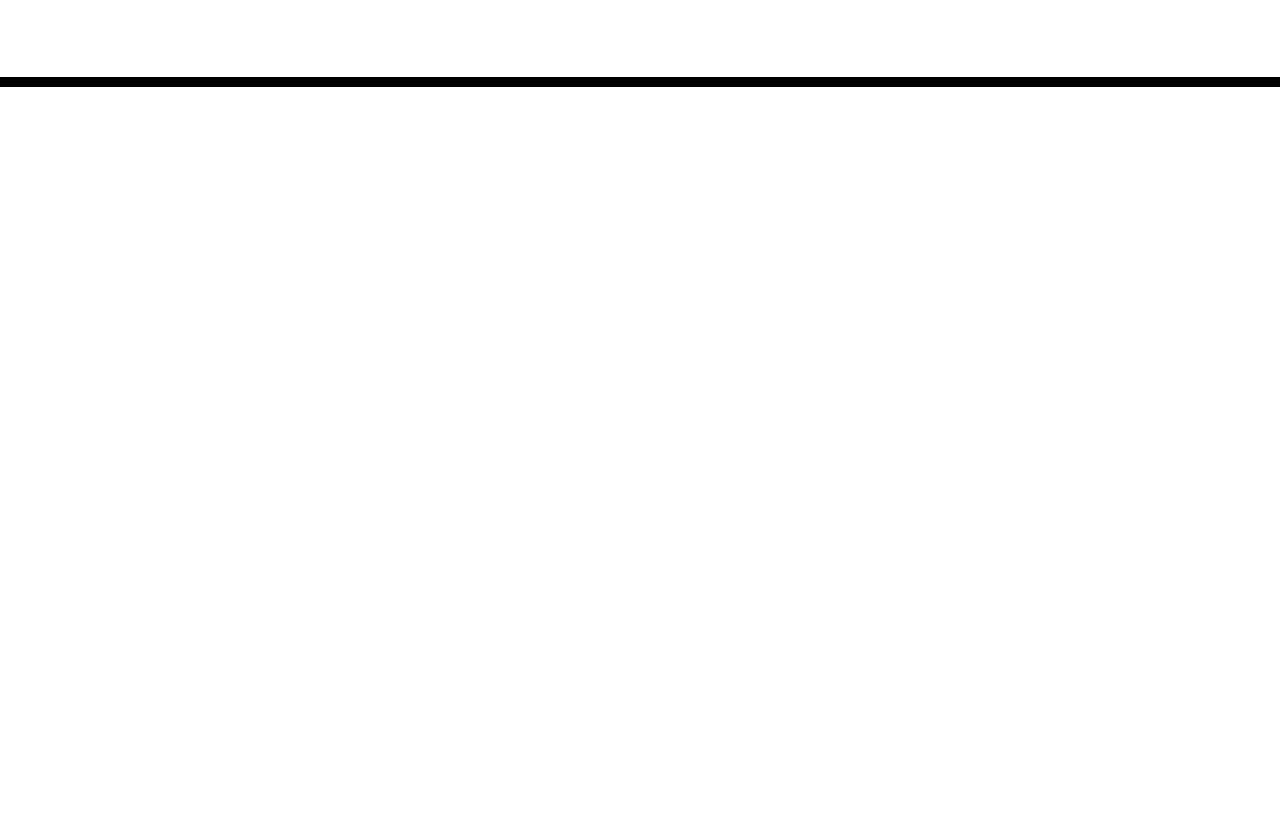
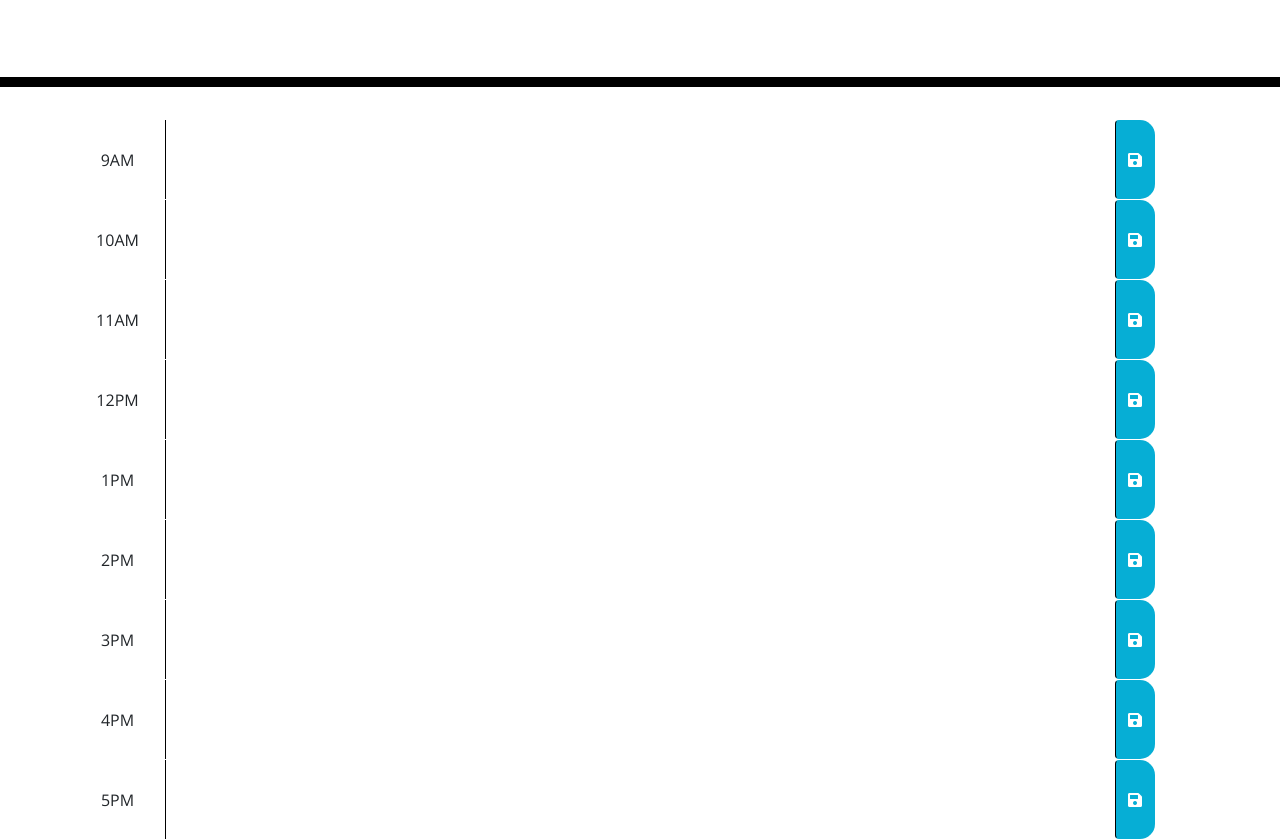
Before and after one commit to Bsayavong/05-Work-Day-Scheduler, a plain HTML site: page index.html in a window 1280 px wide. Shown: the part 181-1020 px from the top of the page. Before the commit the page ends 800 px from the top, so only its background shows below. Drawn offline with nearby package versions, Linux system fonts and the light colour scheme; files that its build step writes are made by us from their sources.

Commit message:
added 9-5 time table on HTML, fixed grammar on README, identifying CSS selectors

```diff
--- a/assets/style.css
+++ b/assets/style.css
@@ -36,7 +36,7 @@ body {
     border-top: 1px solid white;
   }
 
-  .hour {
+  .hr {
     background-color: #ffffff;
     color: #000000;
     border-top: 1px dashed #000000;
--- a/index.html
+++ b/index.html
@@ -28,11 +28,89 @@
       <p class="lead">A simple calendar app for scheduling your work day</p>
       <p id="currentDay" class="lead"></p>
     </header>
+
     <div class="container">
+
       <!-- Timeblocks go here -->
+      <div id="hr-9" class="row time-block">
+        <div class="col-md-1 hour">
+          9AM
+        </div>
+        <textarea class="col-md-10 description"></textarea>
+        <button class="btn saveBtn col-md-a"><i class="fas fa-save"></i></button>
+      </div>
+
+      <div id="hr-10" class="row time-block">
+        <div class="col-md-1 hour">
+          10AM
+        </div>
+        <textarea class="col-md-10 description"></textarea>
+        <button class="btn saveBtn col-md-a"><i class="fas fa-save"></i></button>
+      </div>
+
+      <div id="hr-11" class="row time-block">
+        <div class="col-md-1 hour">
+          11AM
+        </div>
+        <textarea class="col-md-10 description"></textarea>
+        <button class="btn saveBtn col-md-a"><i class="fas fa-save"></i></button>
+      </div>
+
+      <div id="hr-12" class="row time-block">
+        <div class="col-md-1 hour">
+          12PM
+        </div>
+        <textarea class="col-md-10 description"></textarea>
+        <button class="btn saveBtn col-md-a"><i class="fas fa-save"></i></button>
+      </div>
+
+      <div id="hr-13" class="row time-block">
+        <div class="col-md-1 hour">
+          1PM
+        </div>
+        <textarea class="col-md-10 description"></textarea>
+        <button class="btn saveBtn col-md-a"><i class="fas fa-save"></i></button>
+      </div>
+
+      <div id="hr-14" class="row time-block">
+        <div class="col-md-1 hour">
+          2PM
+        </div>
+        <textarea class="col-md-10 description"></textarea>
+        <button class="btn saveBtn col-md-a"><i class="fas fa-save"></i></button>
+      </div>
+
+      <div id="hr-15" class="row time-block">
+        <div class="col-md-1 hour">
+          3PM
+        </div>
+        <textarea class="col-md-10 description"></textarea>
+        <button class="btn saveBtn col-md-a"><i class="fas fa-save"></i></button>
+      </div>
+
+      <div id="hr-16" class="row time-block">
+        <div class="col-md-1 hour">
+          4PM
+        </div>
+        <textarea class="col-md-10 description"></textarea>
+        <button class="btn saveBtn col-md-a"><i class="fas fa-save"></i></button>
+      </div>
+
+      <div id="hr-17" class="row time-block">
+        <div class="col-md-1 hour">
+          5PM
+        </div>
+        <textarea class="col-md-10 description"></textarea>
+        <button class="btn saveBtn col-md-a"><i class="fas fa-save"></i></button>
+      </div>
+
     </div>
 
     <script src="https://cdnjs.cloudflare.com/ajax/libs/jquery/3.2.1/jquery.min.js"></script>
     <script src="https://cdnjs.cloudflare.com/ajax/libs/moment.js/2.24.0/moment.min.js"></script>
+
+    <!--source to JavaScript file-->
+    <script> src=".assets/script.js"</script>
+
   </body>
 </html>
```
Also changed, not shown: 1 other file.
